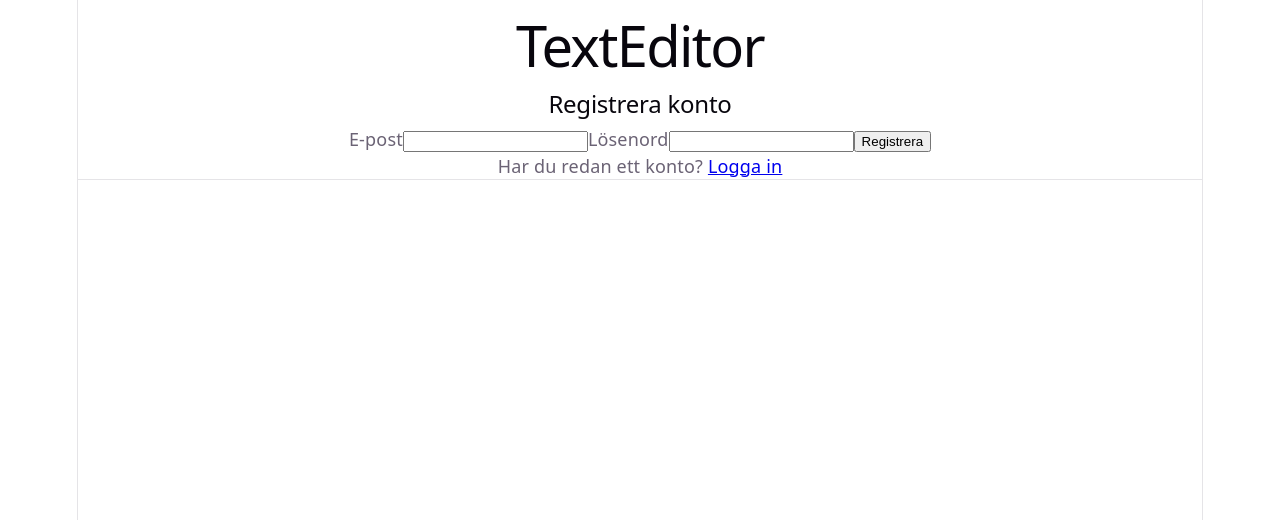
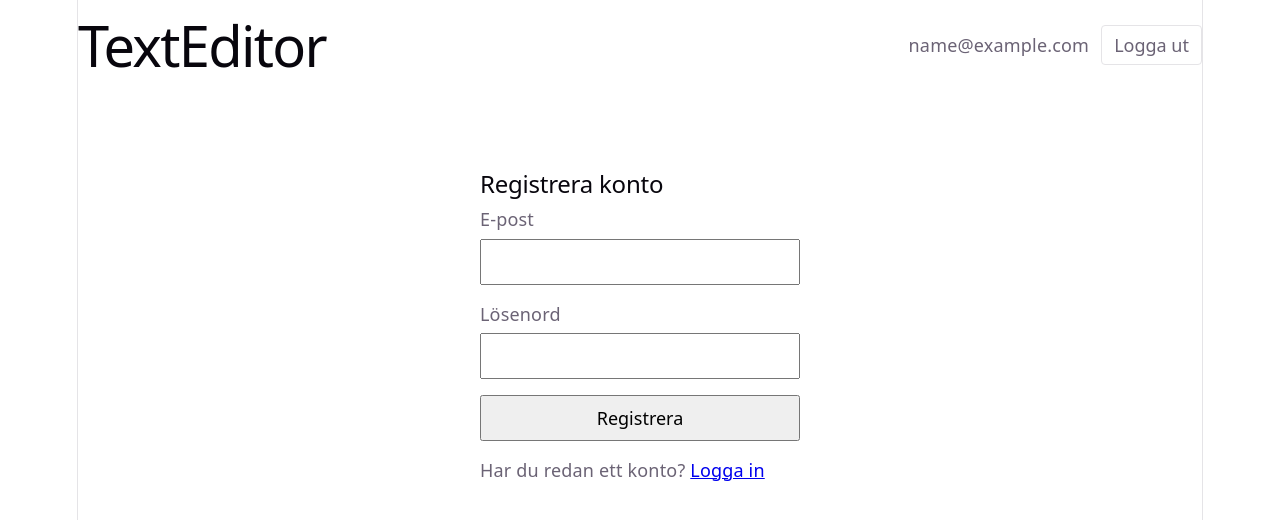
Before and after one commit to Haniawatah/dv1677-ht26-grupp2-frontend, a React (Vite) app: page /register in a window 1280 px wide. Shown: the top 520 px of the page. Built offline with nearby package versions, Linux system fonts and the light colour scheme; sample sign-in values are in the browser's storage.

Commit message:
Protect document routes, added logout button and worked on a simple css

```diff
--- a/src/App.css
+++ b/src/App.css
@@ -1,184 +1,74 @@
-.counter {
-  font-size: 16px;
-  padding: 5px 10px;
-  border-radius: 5px;
-  color: var(--accent);
-  background: var(--accent-bg);
-  border: 2px solid transparent;
-  transition: border-color 0.3s;
-  margin-bottom: 24px;
+/* Auth forms and user header (minimal styling) */
 
-  &:hover {
-    border-color: var(--accent-border);
-  }
-  &:focus-visible {
-    outline: 2px solid var(--accent);
-    outline-offset: 2px;
-  }
+.auth-form {
+  width: 320px;
+  max-width: 100%;
+  margin: 40px auto;
+  padding: 24px;
+  text-align: left;
 }
 
-.hero {
-  position: relative;
-
-  .base,
-  .framework,
-  .vite {
-    inset-inline: 0;
-    margin: 0 auto;
-  }
-
-  .base {
-    width: 170px;
-    position: relative;
-    z-index: 0;
-  }
-
-  .framework,
-  .vite {
-    position: absolute;
-  }
-
-  .framework {
-    z-index: 1;
-    top: 34px;
-    height: 28px;
-    transform: perspective(2000px) rotateZ(300deg) rotateX(44deg) rotateY(39deg)
-      scale(1.4);
-  }
-
-  .vite {
-    z-index: 0;
-    top: 107px;
-    height: 26px;
-    width: auto;
-    transform: perspective(2000px) rotateZ(300deg) rotateX(40deg) rotateY(39deg)
-      scale(0.8);
-  }
+.auth-form form {
+  display: flex;
+  flex-direction: column;
+  gap: 16px;
 }
 
-#center {
+.auth-form label {
   display: flex;
   flex-direction: column;
-  gap: 25px;
-  place-content: center;
-  place-items: center;
-  flex-grow: 1;
-
-  @media (max-width: 1024px) {
-    padding: 32px 20px 24px;
-    gap: 18px;
-  }
+  gap: 6px;
 }
 
-#next-steps {
-  display: flex;
-  border-top: 1px solid var(--border);
-  text-align: left;
-
-  & > div {
-    flex: 1 1 0;
-    padding: 32px;
-    @media (max-width: 1024px) {
-      padding: 24px 20px;
-    }
-  }
-
-  .icon {
-    margin-bottom: 16px;
-    width: 22px;
-    height: 22px;
-  }
-
-  @media (max-width: 1024px) {
-    flex-direction: column;
-    text-align: center;
-  }
+.auth-form input {
+  padding: 8px 10px;
+  font: inherit;
 }
 
-#docs {
-  border-right: 1px solid var(--border);
-
-  @media (max-width: 1024px) {
-    border-right: none;
-    border-bottom: 1px solid var(--border);
-  }
+.auth-form button {
+  padding: 8px 12px;
+  font: inherit;
+  cursor: pointer;
 }
 
-#next-steps ul {
-  list-style: none;
-  padding: 0;
-  display: flex;
-  gap: 8px;
-  margin: 32px 0 0;
-
-  .logo {
-    height: 18px;
-  }
-
-  a {
-    color: var(--text-h);
-    font-size: 16px;
-    border-radius: 6px;
-    background: var(--social-bg);
-    display: flex;
-    padding: 6px 12px;
-    align-items: center;
-    gap: 8px;
-    text-decoration: none;
-    transition: box-shadow 0.3s;
-
-    &:hover {
-      box-shadow: var(--shadow);
-    }
-    .button-icon {
-      height: 18px;
-      width: 18px;
-    }
-  }
-
-  @media (max-width: 1024px) {
-    margin-top: 20px;
-    flex-wrap: wrap;
-    justify-content: center;
-
-    li {
-      flex: 1 1 calc(50% - 8px);
-    }
-
-    a {
-      width: 100%;
-      justify-content: center;
-      box-sizing: border-box;
-    }
-  }
+.auth-form .auth-link {
+  margin-top: 16px;
 }
 
-#spacer {
-  height: 88px;
-  border-top: 1px solid var(--border);
-  @media (max-width: 1024px) {
-    height: 48px;
-  }
+.error {
+  color: #c0392b;
 }
 
-.ticks {
-  position: relative;
-  width: 100%;
+/* App header with user info and logout button */
+.app header {
+  display: flex;
+  align-items: center;
+  justify-content: space-between;
+  gap: 16px;
+  flex-wrap: wrap;
+}
 
-  &::before,
-  &::after {
-    content: '';
-    position: absolute;
-    top: -4.5px;
-    border: 5px solid transparent;
-  }
+.app header .user-info {
+  display: flex;
+  align-items: center;
+  gap: 12px;
+}
 
-  &::before {
-    left: 0;
-    border-left-color: var(--border);
-  }
-  &::after {
-    right: 0;
-    border-right-color: var(--border);
-  }
+.logout-button {
+  padding: 6px 12px;
+  font: inherit;
+  cursor: pointer;
+  color: var(--text);
+  background: none;
+  border: 1px solid var(--border);
+  border-radius: 4px;
 }
+
+.logout-button:hover {
+  color: var(--accent);
+  border-color: var(--accent-border);
+}
+
+.submenu {
+  padding: 16px;
+}
--- a/src/App.jsx
+++ b/src/App.jsx
@@ -1,24 +1,56 @@
-import { Routes, Route } from 'react-router-dom'
+import { useNavigate, Routes, Route } from 'react-router-dom'
 import DocumentList from './DocumentList.jsx'
 import './App.css'
 import SingleDocument from './SingleDocument.jsx'
 import Login from './Login.jsx'
 import Register from './Register.jsx'
+import ProtectedRoute from './components/ProtectedRoute.jsx'
+import { useAuth } from './context/AuthContext.jsx'
 
 function App() {
+  const { token, user, logout } = useAuth()
+  const navigate = useNavigate()
+
+  function handleLogout() {
+    logout()
+    navigate('/login')
+  }
+
   return (
     <>
       <div className="app">
         <header>
           <h1>TextEditor</h1>
+          {token && (
+            <div className="user-info">
+              <span>{user?.email}</span>
+              <button className="logout-button" onClick={handleLogout}>
+                Logga ut
+              </button>
+            </div>
+          )}
         </header>
       </div>
       <div className="submenu">
         <Routes>
           <Route path="/login" element={<Login />} />
           <Route path="/register" element={<Register />} />
-          <Route path="/" element={<DocumentList />} />
-          <Route path="/documents/:id" element={<SingleDocument />} />
+          <Route
+            path="/"
+            element={
+              <ProtectedRoute>
+                <DocumentList />
+              </ProtectedRoute>
+            }
+          />
+          <Route
+            path="/documents/:id"
+            element={
+              <ProtectedRoute>
+                <SingleDocument />
+              </ProtectedRoute>
+            }
+          />
         </Routes>
       </div>
       <section id="spacer"></section>
--- /dev/null
+++ b/src/components/ProtectedRoute.jsx
@@ -0,0 +1,8 @@
+import { Navigate } from 'react-router-dom'
+import { useAuth } from '../context/AuthContext.jsx'
+
+export default function ProtectedRoute({ children }) {
+  const { token } = useAuth()
+
+  return token ? children : <Navigate to="/login" replace />
+}
```
